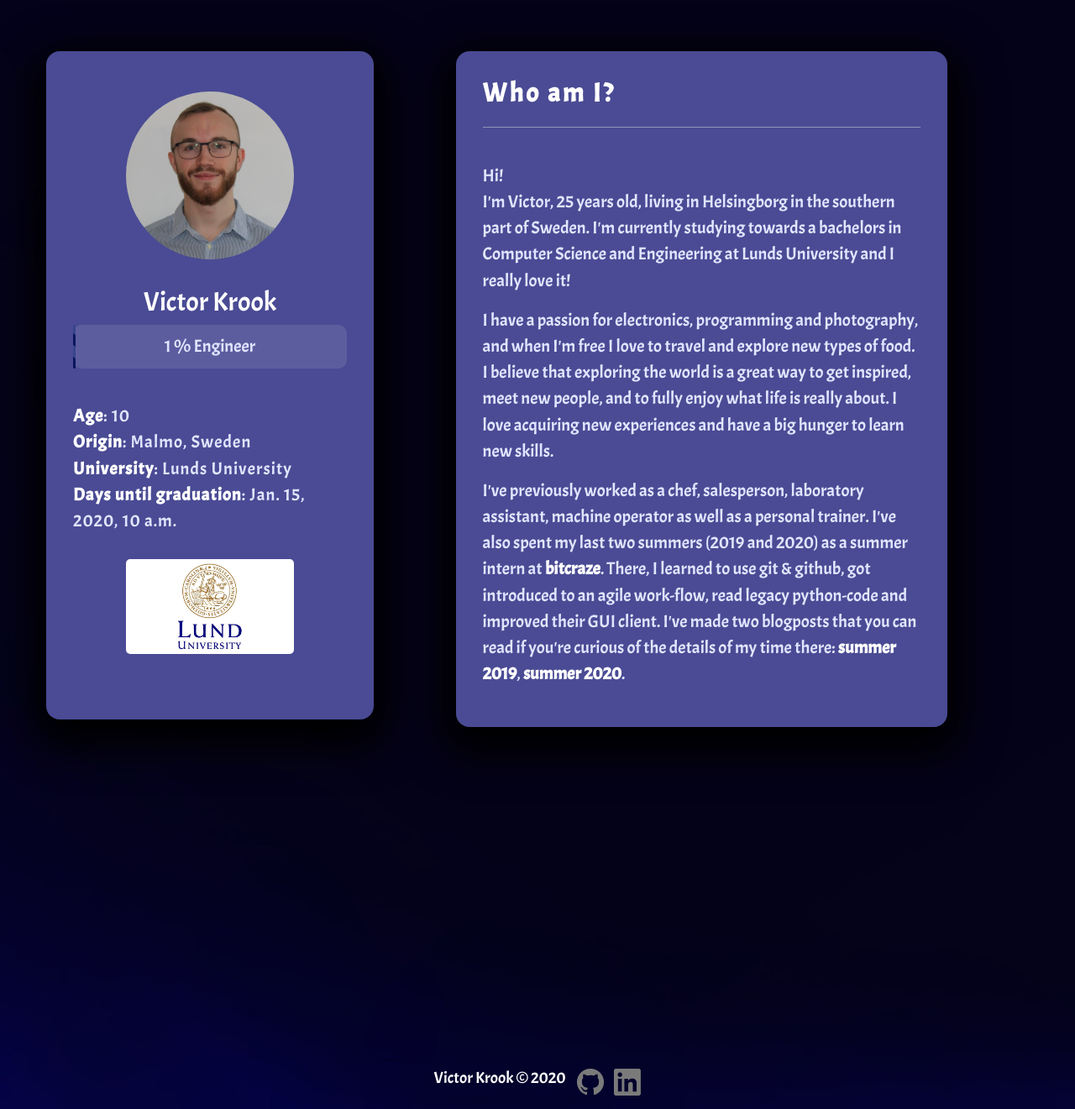
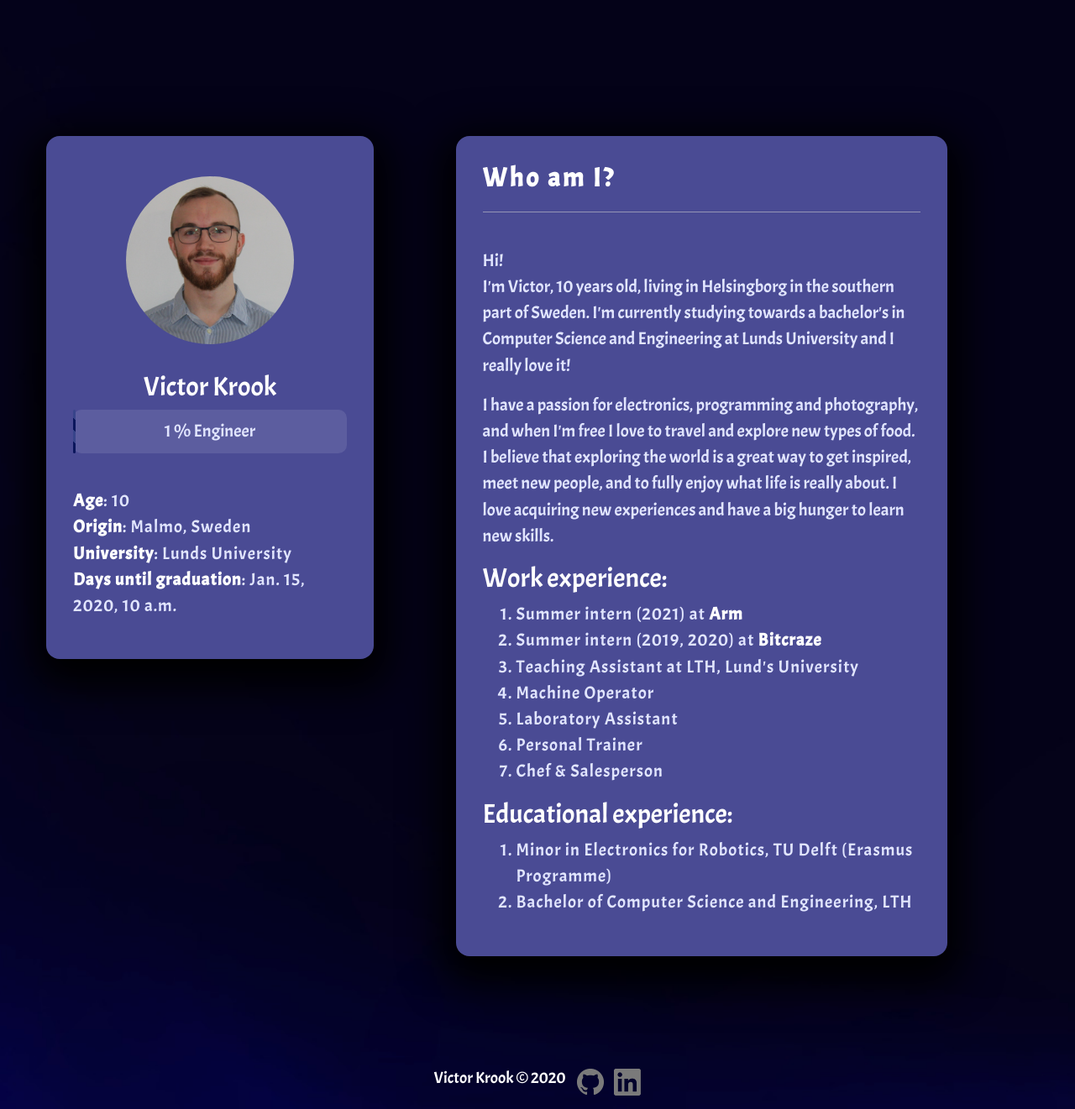
Before and after one commit to victorhook/website, a Django app: template templates/about.html in a window 1280 px wide. Shown: the part 101-1422 px from the top of the page at 84% size. Run offline with Django 3.2, Linux system fonts and the light colour scheme; the template is opened without the code that fills it: most values are stand-ins (such as "Sample title", 1, 10 or a date in 2020); some libraries are stand-ins or nearby versions.

Commit message:
Bugfixes and style changes

```diff
--- a/photography/urls.py
+++ b/photography/urls.py
@@ -4,5 +4,5 @@
 
 urlpatterns = [
     path('', views.photography, name='photography'),
-    path('/photo', views.photo, name='photo'),
+    path('photo', views.photo, name='photo'),
 ]
--- a/projects/urls.py
+++ b/projects/urls.py
@@ -5,6 +5,6 @@
 
 urlpatterns = [
     path('', views.all_projects, name='projects'),
-    path('/<str:project>', views.show_project),
-    path('/download/<str:project>', views.download_project),
+    path('<str:project>', views.show_project),
+    path('download/<str:project>', views.download_project),
 ]
--- a/static/css/about.css
+++ b/static/css/about.css
@@ -109,6 +109,14 @@
     font-weight: 500;
 }
 
+#button-resume {
+    font-size: 1.2em !important;
+}
+
+.button-container-center {
+    text-align: center;
+}
+
 /* -- Media queries -- */
 
 @media screen and (max-width: 600px) {
--- a/static/js/home.js
+++ b/static/js/home.js
@@ -3,9 +3,9 @@
 const sections = $('.image-content');
 const images = $('.front-image-frame');
 for (section of sections) {
-    $(section).css('opacity', '0');
+    $(section).css('opacity', '1');
 }
-
+/*
 document.addEventListener('scroll', e => {
 
     for (obj of $('.fadeIn')) {
@@ -44,3 +44,4 @@
 
     }
 })
+*/
--- a/templates/about.html
+++ b/templates/about.html
@@ -25,11 +25,15 @@
                     <li><span class="keyword">Origin</span>: Malmo, Sweden</li>
                     <li><span class="keyword">University</span>: Lunds University</li>
                     <li><span class="keyword">Days until graduation</span>: {{ days_until_graduation }}</li>
-                    <li style="text-align: center;">
-                        <a class="img-tag" href="https://www.lu.se/"><img class="img-fluid loggo" src="{% static 'images/logos/logo_lu.jpg' %}" alt="LTH logo"></a>
+                    <!--
+                    <li class="mt-5">
+                        <div class="button-container-center">
+                            <a class="button primary" id="button-resume" href="{% static 'resume.pdf' %}">See full Resume</a>
+                        </div>
                     </li>
+                    -->
+                </ul>
 
-                </ul>
             </div>
         </div>
         <div class="offset-1 col-10 offset-sm-1 col-sm-10 offset-md-1 col-md-5 col-lg-6 about">
@@ -38,8 +42,8 @@
                 <hr>
                 <p>
                     Hi! <br>
-                    I'm Victor, 25 years old, living in Helsingborg in the southern
-                    part of Sweden. I'm currently studying towards a bachelors in
+                    I'm Victor, {{ age }} years old, living in Helsingborg in the southern
+                    part of Sweden. I'm currently studying towards a bachelor's in
                     Computer Science and Engineering at Lunds University and I
                     really love it!
                 </p>
@@ -50,20 +54,21 @@
                     meet new people, and to fully enjoy what life is really about.
                     I love acquiring new experiences and have a big hunger to learn new skills.
                 </p>
-                <p>
-                    I've previously worked as a chef, salesperson, laboratory assistant,
-                    machine operator as well as a personal trainer. I've also spent
-                    my last two summers (2019 and 2020) as a summer intern at
-                    <a href="https://www.bitcraze.io/">bitcraze</a>. There, I
-                    learned to use git & github, got introduced to an agile work-flow,
-                    read legacy python-code and improved their GUI client.
-                    I've made two blogposts that you can read if you're curious
-                    of the details of my time there:
-                    <a href="https://www.bitcraze.io/2019/08/summer-internship/">
-                    summer 2019</a>,
-                    <a href="https://www.bitcraze.io/2020/08/python-client-improvements/">
-                    summer 2020</a>.
-                </p>
+                <h2>Work experience:</h2>
+                    <ol>
+                        <li>Summer intern (2021) at <a href="https://www.arm.com/">Arm</a></li>
+                        <li>Summer intern (2019, 2020) at <a href="https://www.bitcraze.io/">Bitcraze</a></li>
+                        <li>Teaching Assistant at LTH, Lund's University</li>
+                        <li>Machine Operator</li>
+                        <li>Laboratory Assistant</li>
+                        <li>Personal Trainer</li>
+                        <li>Chef & Salesperson</li>
+                    </ol>
+                <h2>Educational experience:</h2>
+                    <ol>
+                        <li>Minor in Electronics for Robotics, TU Delft (Erasmus Programme)</li>
+                        <li>Bachelor of Computer Science and Engineering, LTH</li>
+                    </ol>
             </div>
         </div>
     </div>
@@ -74,7 +79,6 @@
 {% block script %}
     <script>
         var percentEngineer = $("#progressbar-text").data("percent_engineer");
-            $(".fill").width(percentEngineer + "%");
-            console.log(percentEngineer + "%");
+        $(".fill").width(percentEngineer + "%");
     </script>
 {% endblock %}
--- a/templates/home.html
+++ b/templates/home.html
@@ -29,6 +29,7 @@
 
 
     <!-- Bouncing down button -->
+    <!--
     <div id="down-button-container">
         <div class="bounce">
             <a id="down-button" href="#">
@@ -38,6 +39,7 @@
             </a>
         </div>
     </div>
+    -->
 
 </div>
 
@@ -46,6 +48,7 @@
 <div class="image-container">
 
     <!-- Bouncing up button -->
+    <!--
     <div class="up-button" id="up-button-container">
         <div class="bounce">
             <a id="up-button" href="#">
@@ -56,6 +59,7 @@
             </a>
         </div>
     </div>
+    -->
 
     <canvas id="drone-canvas"></canvas>
 
--- a/templates/index.html
+++ b/templates/index.html
@@ -23,7 +23,7 @@
 </head>
 <body>
 
-  <nav class="navbar navbar-expand-lg fixed-top">
+  <nav class="navbar navbar-expand-lg top">
 
   <!-- Navbar when collapsed, displaying an extra button -->
     <div class="navbar-toggler dropdown ml-auto">
--- a/website/views.py
+++ b/website/views.py
@@ -15,10 +15,9 @@
     return render(request, 'home.html', {'current_year': date.today().year})
 
 def about(request):
-
     # Calculate time left until graduation and how much of the bachelors is completed.
     start = date(2019, 8, 29)
-    end = date(2022, 6, 10)
+    end = date(2023, 1, 1)
     total_time = (end - start).days
     time_left_today = (end - date.today()).days
     percent_engineer = 100 - int(time_left_today / total_time * 100)
```
Also changed, not shown: pdfcreator.py (added, +34 -0 lines), requirements.txt (+12 -0 lines), static/threejs_base.js (added, +21 -0 lines), 2 other files.
